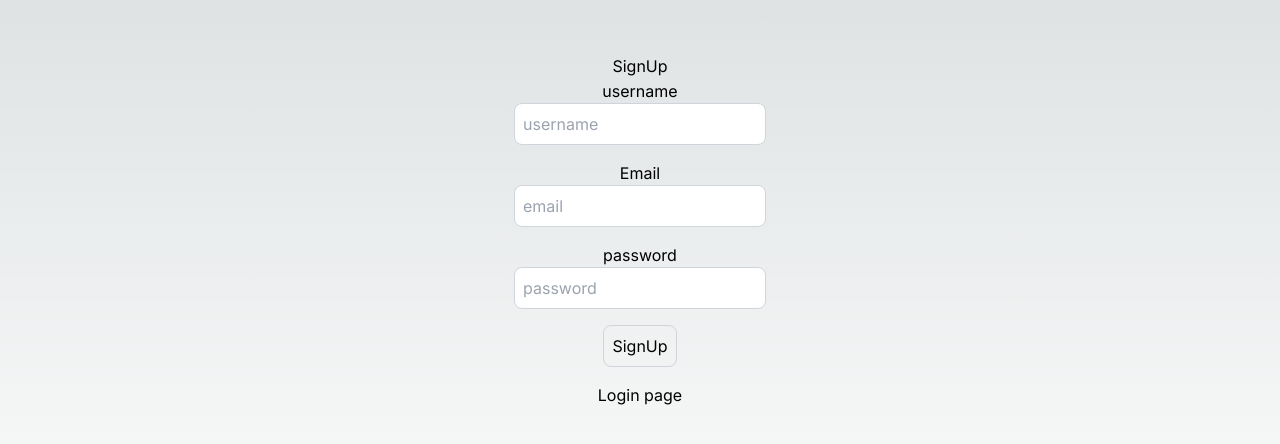
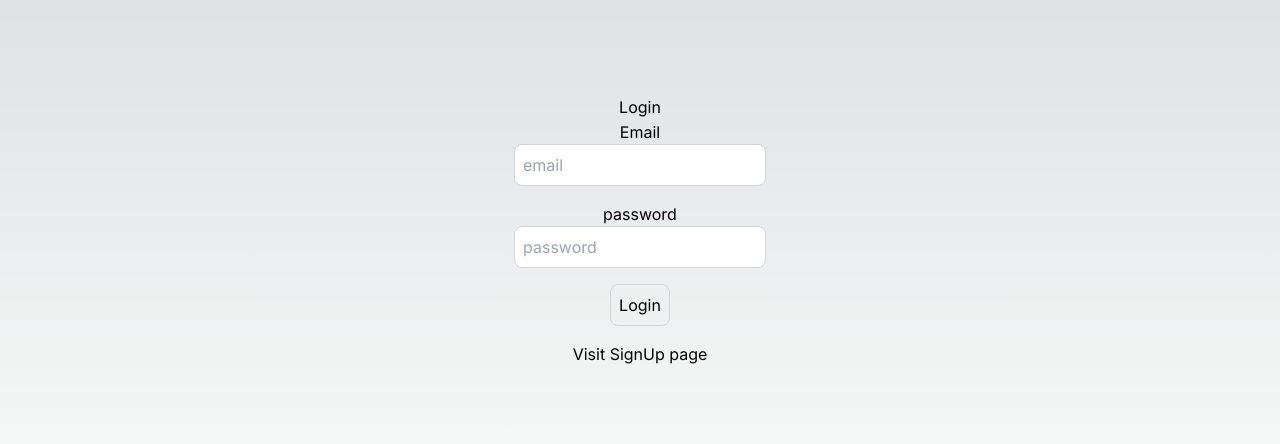
Before and after one commit to AVidhanR/LearnBuildGrow, a Next.js app in the folder next_js/my-app/: page /login in a window 1280 px wide. Shown: the part 170-614 px from the top of the page. Built offline with nearby package versions, Linux system fonts and the light colour scheme.

Commit message:
Update login page layout and content

```diff
--- a/next_js/my-app/src/app/login/page.tsx
+++ b/next_js/my-app/src/app/login/page.tsx
@@ -8,23 +8,15 @@ export default function LoginPage() {
   const [user, setUser] = React.useState({
     email: "",
     password: "",
-    username: "",
   });
 
   const onSignUp = async () => {};
   return (
     <div className="flex flex-col items-center justify-center min-h-screen py-2">
-      <h1>SignUp</h1>
+      <h1>Login</h1>
+
       <hr />
-      <label htmlFor="username">username</label>
-      <input
-        type="text"
-        id="username"
-        value={user.username}
-        onChange={(e) => setUser({ ...user, username: e.target.value })}
-        placeholder="username"
-        className="p-2 border border-gray-300 rounded-lg mb-4 focus:outline-none focus:border-gray-600"
-      />
+
       <label htmlFor="email">Email</label>
       <input
         type="email"
@@ -34,6 +26,7 @@ export default function LoginPage() {
         placeholder="email"
         className="p-2 border border-gray-300 rounded-lg mb-4 focus:outline-none focus:border-gray-600"
       />
+
       <label htmlFor="password">password</label>
       <input
         type="password"
@@ -43,13 +36,14 @@ export default function LoginPage() {
         placeholder="password"
         className="p-2 border border-gray-300 rounded-lg mb-4 focus:outline-none focus:border-gray-600"
       />
+
       <button
         onClick={onSignUp}
         className="p-2 border border-gray-300 rounded-lg mb-4 focus:outline-none focus:border-gray-600"
       >
-        SignUp
+        Login
       </button>
-      <Link href={"/login"}>Login page</Link>
+      <Link href={"/login"}>Visit SignUp page</Link>
     </div>
   );
 }
```
